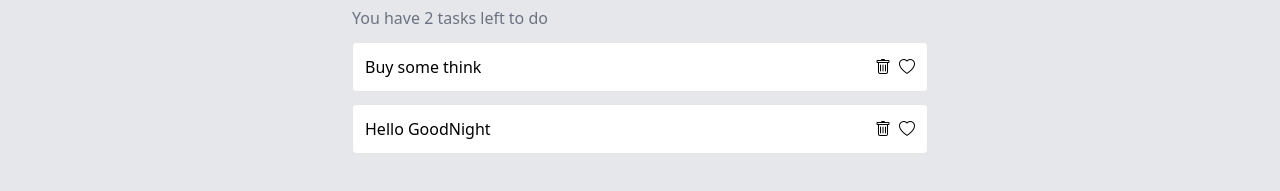
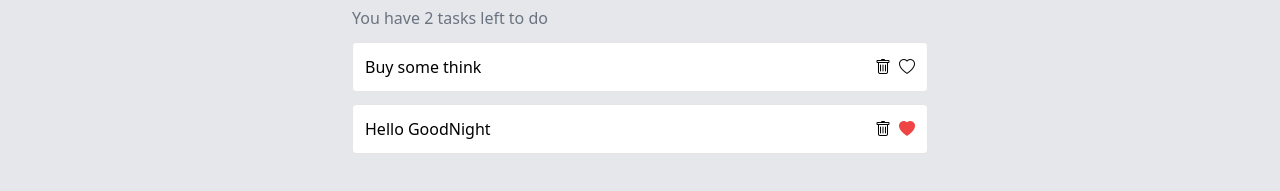
Before and after one commit to arafat69/Vue3-pinia, a Vue app: page / in a window 1280 px wide. Shown: the part 212-403 px from the top of the page. Built offline with nearby package versions, Linux system fonts and the light colour scheme.

Commit message:
improve: task favorite color change and delete color change

```diff
--- a/src/components/TaskDetails.vue
+++ b/src/components/TaskDetails.vue
@@ -2,8 +2,13 @@
     <div class="bg-white border border-stone-200 rounded p-3 flex justify-between items-center gap-2">
         {{ task.title }}
         <div class="gap-2 flex">
-            <span @click="taskStore.deleteTask(task.id)"><i class="bi bi-trash"></i></span>
-            <span @click="taskStore.toggleFav(task.id)"><i class="bi bi-heart"></i></span>
+            <span @click="taskStore.deleteTask(task.id)" class="cursor-pointer hover:text-red-800">
+                <i class="bi bi-trash"></i>
+            </span>
+            <div @click="taskStore.toggleFav(task.id)" class="cursor-pointer hover:scale-125 transition-all">
+                <span v-if="task.isFav" class="text-red-500"><i class="bi bi-heart-fill"></i></span>
+                <span v-else><i class="bi bi-heart"></i></span>
+            </div>
         </div>
     </div>
 </template>
```
